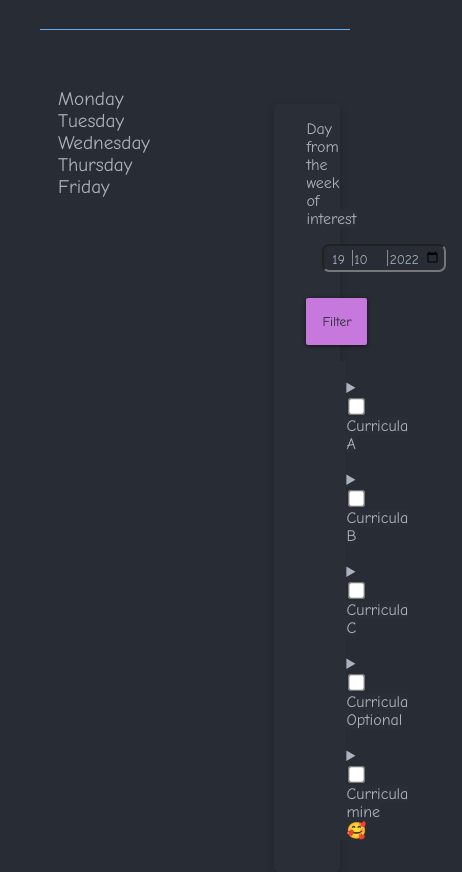
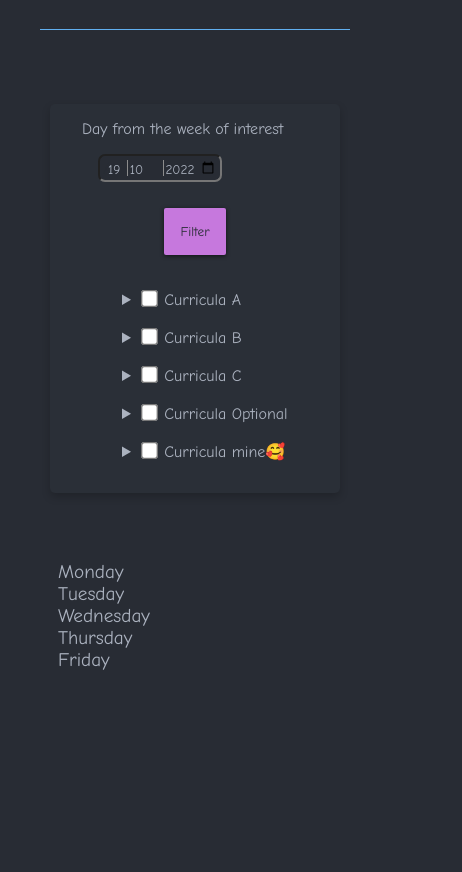
Before and after one commit to dvgniele/unibo_better_timetable, a plain HTML site: page index.html in a window 390 px wide. Shown: the part 51-923 px from the top of the page, 462 px wide, since content can reach past the window. After the commit the page ends 844 px from the top, so only its background shows below. Drawn offline with nearby package versions, Linux system fonts and the light colour scheme; no server answers.

Commit message:
rft: kinda responsive

```diff
--- a/index.html
+++ b/index.html
@@ -4,6 +4,7 @@
 	<head>
 		<title>UniBo Better Timetable</title>
 		<link rel="stylesheet" href="src/style.css" />
+        <meta name="viewport" content="width=device-width, initial-scale=1.0">
 	</head>
 	<body>
 		<div id="content">
@@ -12,7 +13,27 @@
 			</div>
 			<hr />
 			<div class="row">
-				<div class="column left">
+                <div class="column left">
+					<div class="card container">
+						<label for="date_start"
+							>Day from the week of interest</label
+						>
+						<input type="date" id="date_start" name="date_start" />
+
+						<br />
+
+						<input
+							type="button"
+							value="Filter"
+							id="btn"
+							class="btn"
+						/>
+
+						<ul id="courses_list"></ul>
+					</div>
+				</div>
+
+				<div class="column right">
 					<ul>
 						<li>
 							<label for="cal_mon" id="lbl_mon" class="cal-label"
@@ -47,25 +68,7 @@
 					</ul>
 				</div>
 
-				<div class="column right">
-					<div class="card container">
-						<label for="date_start"
-							>Day from the week of interest</label
-						>
-						<input type="date" id="date_start" name="date_start" />
 
-						<br />
-
-						<input
-							type="button"
-							value="Filter"
-							id="btn"
-							class="btn"
-						/>
-
-						<ul id="courses_list"></ul>
-					</div>
-				</div>
 			</div>
 		</div>
 
--- a/src/style.css
+++ b/src/style.css
@@ -144,12 +144,25 @@ input[type="checkbox"] {
 	height: 300px; /* Should be removed. Only for demonstration */
 }
 
+/*
 .left {
-	width: 60%;
+	width: 40%;
+    max-width: fit-content;
 }
 
 .right {
-	width: 40%;
+	width: 60%;
+}
+*/
+
+.left{
+    width: 40%;
+    height: auto;
+}
+
+.right{
+    width: 60%;
+    height: auto;
 }
 
 /* Clear floats after the columns */
@@ -179,3 +192,15 @@ hr {
 .cal-label {
     font-size: larger;
 }
+
+@media only screen and (max-width: 800px), only screen and (max-device-width: 800px) {
+    .left{
+        width: auto;
+        height: auto;
+    }
+
+    .right{
+        width: auto;
+        height: auto;
+    }
+}
```
